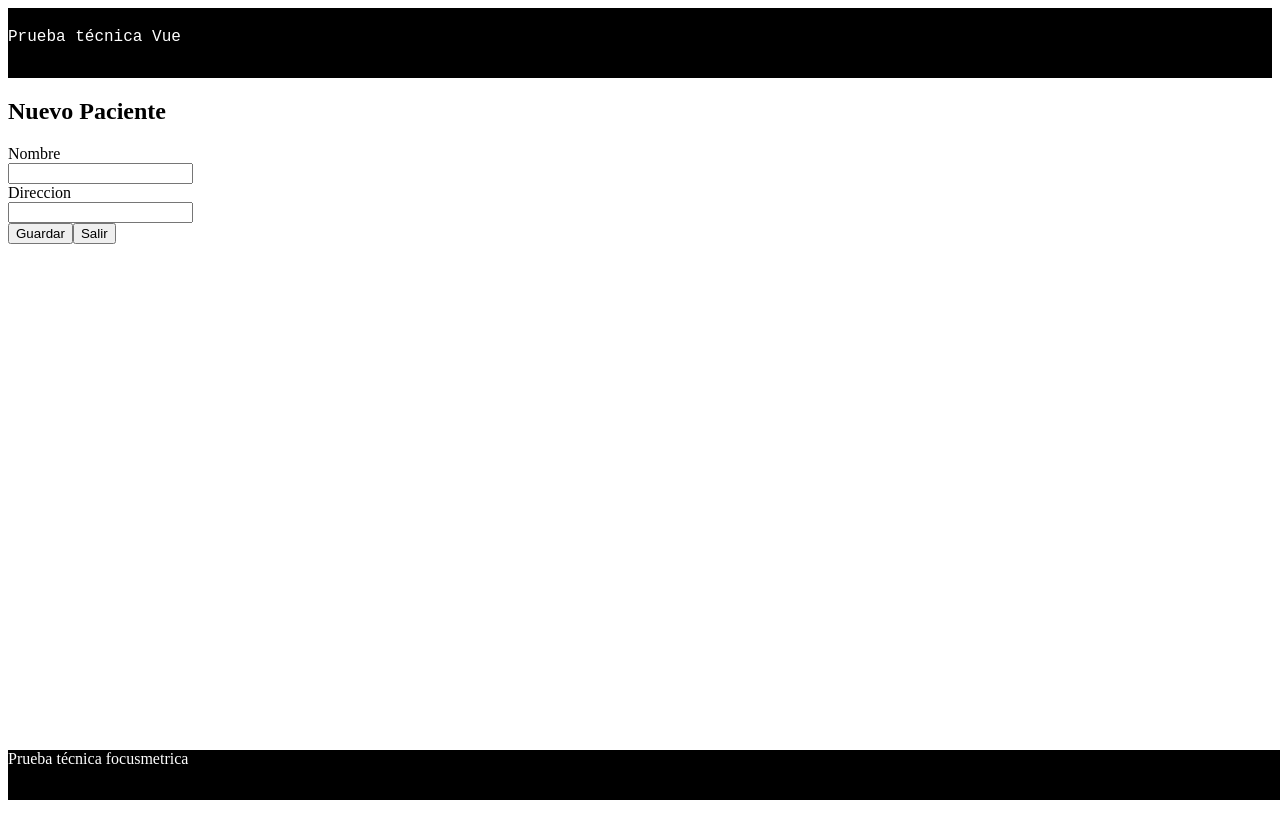
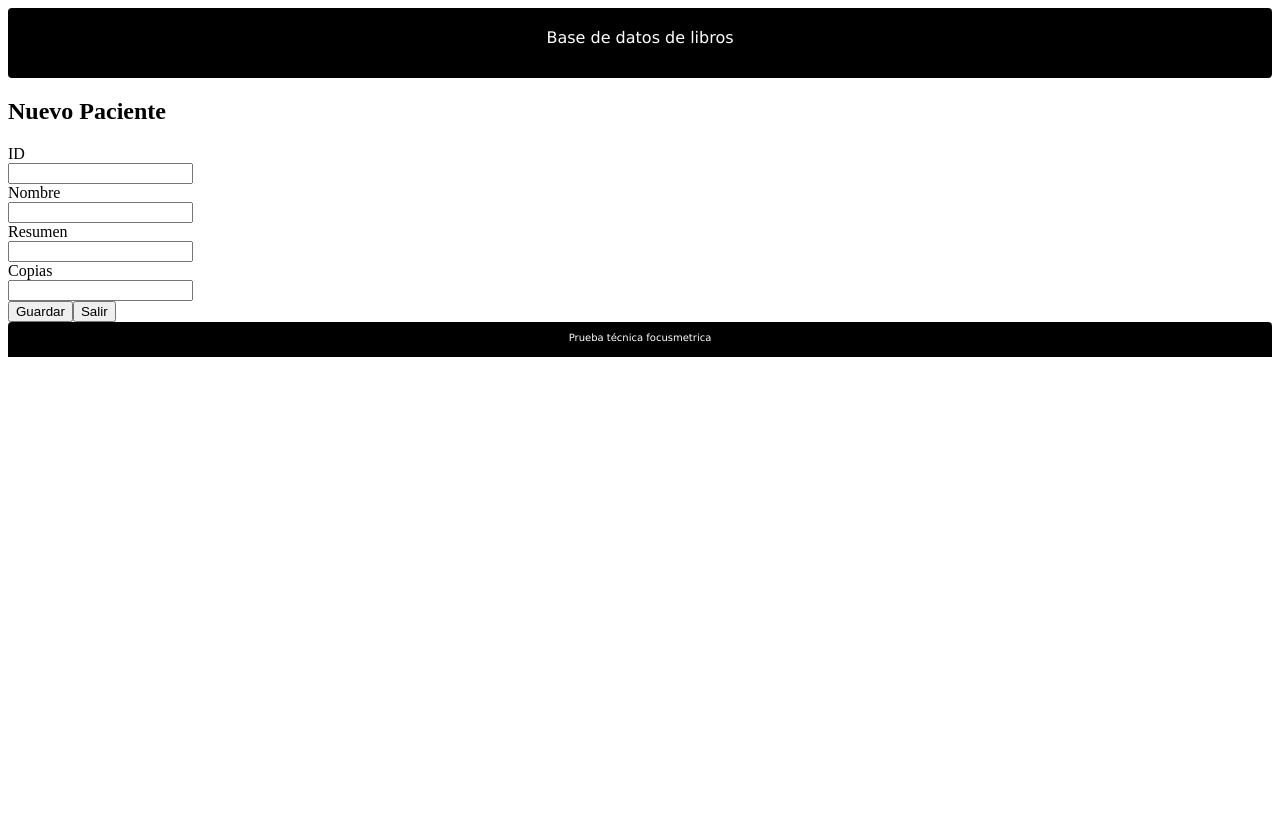
Before and after one commit to Nuriacode/front-vue3-prueba-tecnica, a Vue app: page /nuevo in a window 1280 px wide. Built offline with nearby package versions, Linux system fonts and the light colour scheme.

Commit message:
add ccs changes

```diff
--- a/src/components/FooterLogin.vue
+++ b/src/components/FooterLogin.vue
@@ -5,11 +5,16 @@
 </template>
 <style scoped>
 footer {
-  position: fixed;
-  height: 50px;
-  bottom: 0;
+  height: 20px;
   width: 100%;
   background-color: black;
   color: white;
+  font-family: 'Lucida Sans', 'Lucida Sans Regular', 'Lucida Grande', 'Lucida Sans Unicode', Geneva, Verdana, sans-serif;
+  padding-top: 10px;
+  padding-bottom: 5px;
+  border-top-left-radius: 4px;
+  border-top-right-radius: 4px;
+  text-align: center;
+  font-size: 10px;
 }
 </style>
--- a/src/components/HeaderLogin.vue
+++ b/src/components/HeaderLogin.vue
@@ -1,17 +1,19 @@
 <template>
   <div>
     <nav class="nav">
-        Prueba técnica Vue
+        Base de datos de libros
     </nav>
   </div>
 </template>
 <style scoped>
 .nav {
   padding-top: 20px;
-  font-family: 'Courier New', Courier, monospace;
+  border-radius: 4px;
+  font-family: 'Lucida Sans', 'Lucida Sans Regular', 'Lucida Grande', 'Lucida Sans Unicode', Geneva, Verdana, sans-serif;
   height: 50px;
   width: 100%;
   background-color: black;
   color: white;
+  text-align: center;
 }
 </style>
--- a/src/views/Dashboard.vue
+++ b/src/views/Dashboard.vue
@@ -13,14 +13,14 @@
         </thead>
         <tbody>
           <tr
-            v-for="paciente in Listapacientes"
-            :key="paciente.id"
-            v-on:click="editar(paciente.id)"
+            v-for="libros in Listalibros"
+            :key="libros.id"
+            v-on:click="editar(libros.id)"
           >
-            <td>{{ paciente.id }}</td>
-            <td>{{ paciente.title }}</td>
-            <td>{{ paciente.body }}</td>
-            <td>{{ paciente.userId }}</td>
+            <td>{{ libros.id }}</td>
+            <td>{{ libros.title }}</td>
+            <td>{{ libros.body }}</td>
+            <td>{{ libros.userId }}</td>
           </tr>
         </tbody>
       </v-table>
@@ -35,7 +35,7 @@ export default {
   name: "DashBoard",
   data() {
     return {
-      Listapacientes: null,
+      Listalibros: null,
     };
   },
   components: {},
@@ -49,9 +49,9 @@ export default {
   },
   mounted: function () {
     let direction = "https://jsonplaceholder.typicode.com/posts";
-    axios.get(direction).then((data) => {
-      console.log(data.data);
-      this.Listapacientes = data.data;
+    axios.get(direction).then((libros) => {
+      console.log(libros.data);
+      this.Listalibros = libros.data;
     });
   },
 };
--- a/src/views/LogIn.vue
+++ b/src/views/LogIn.vue
@@ -1,31 +1,24 @@
 <template>
   <router-view>
-    <div class="">
-    <div id="formContent">
-      <!-- Tabs Titles -->
-
-      <!-- Icon -->
-      <div class="">
-        <img src="" id="icon" alt="User Icon" />
-      </div>
+    <div class="container">
+      <h3 class="container__tiitle">Login</h3>
+      <img src="" />
 
       <!-- Login Form -->
-      <form v-on:submit.prevent="login">
+      <form class="container__form" v-on:submit.prevent="login">
         <input
           type="text"
           id="login"
-          class="mx-auto"
+          class="container__form--email"
           name="login"
           placeholder="User"
-          v-model="user"
         />
         <input
           type="text"
           id="password"
-          class=""
+          class="container__form--email"
           name="login"
           placeholder="Password"
-          v-model="password"
         />
         <input type="submit" class="fadeIn fourth" value="Log In" />
       </form>
@@ -33,7 +26,6 @@
       <!-- Remind Passowrd -->
       <div class="alert alert-danger" role="alert" v-if="error">
         {{ error_msg }}
-      </div>
       </div>
     </div>
   </router-view>
@@ -57,7 +49,7 @@ export default {
         usuario: this.user,
         password: this.password,
       };
-      const data = await axios.post("https://api.solodata.es/auth", json)
+      const data = await axios.post("https://api.solodata.es/auth", json);
       console.log(data);
       if (data.data.status == "ok") {
         localStorage.token = data.data.result.token;
@@ -70,3 +62,8 @@ export default {
   },
 };
 </script>
+<style scoped>
+.container {
+  height: 90vh;
+}
+</style>
--- a/src/views/NuevoUsuario.vue
+++ b/src/views/NuevoUsuario.vue
@@ -1,5 +1,16 @@
 <template>
 <h2>Nuevo Paciente</h2>
+  <div class="">
+        <label for="id" class="">ID</label>
+        <div>
+          <input
+            type="number"
+            name="id"
+            id="id"
+            class=""
+          />
+        </div>
+      </div>
   <div class="container">
     <form action="" class="">
       <div class="">
@@ -14,13 +25,24 @@
         </div>
       </div>
       <div class="">
-        <label for="body" class="">Direccion</label>
+        <label for="body" class="">Resumen</label>
         <div>
           <input
             type="text"
             class=""
             name="body"
             id="body"
+          />
+        </div>
+      </div>
+      <div class="">
+        <label for="userID" class="">Copias</label>
+        <div>
+          <input
+            type="text"
+            class=""
+            name="userID"
+            id="userID"
           />
         </div>
       </div>
@@ -118,8 +140,10 @@ export default {
   data: function () {
     return {
       form: {
-        title: "",
-        body: "",
+         id: "",
+         title: "",
+         body: "",
+         userId: ""
       },
     };
   },
```
Also changed, not shown: src/images/user.png (added). Lines whose indentation alone changed are shown as unchanged.
